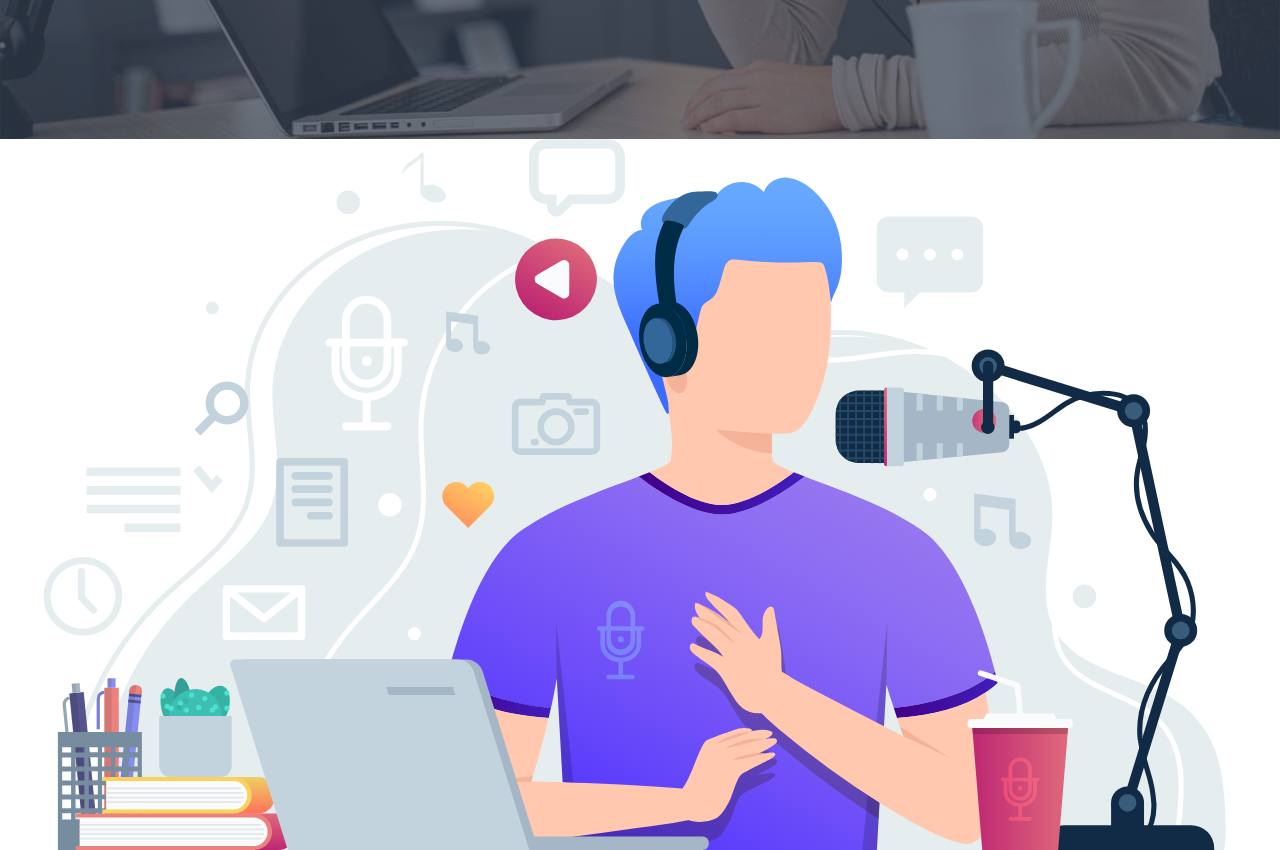
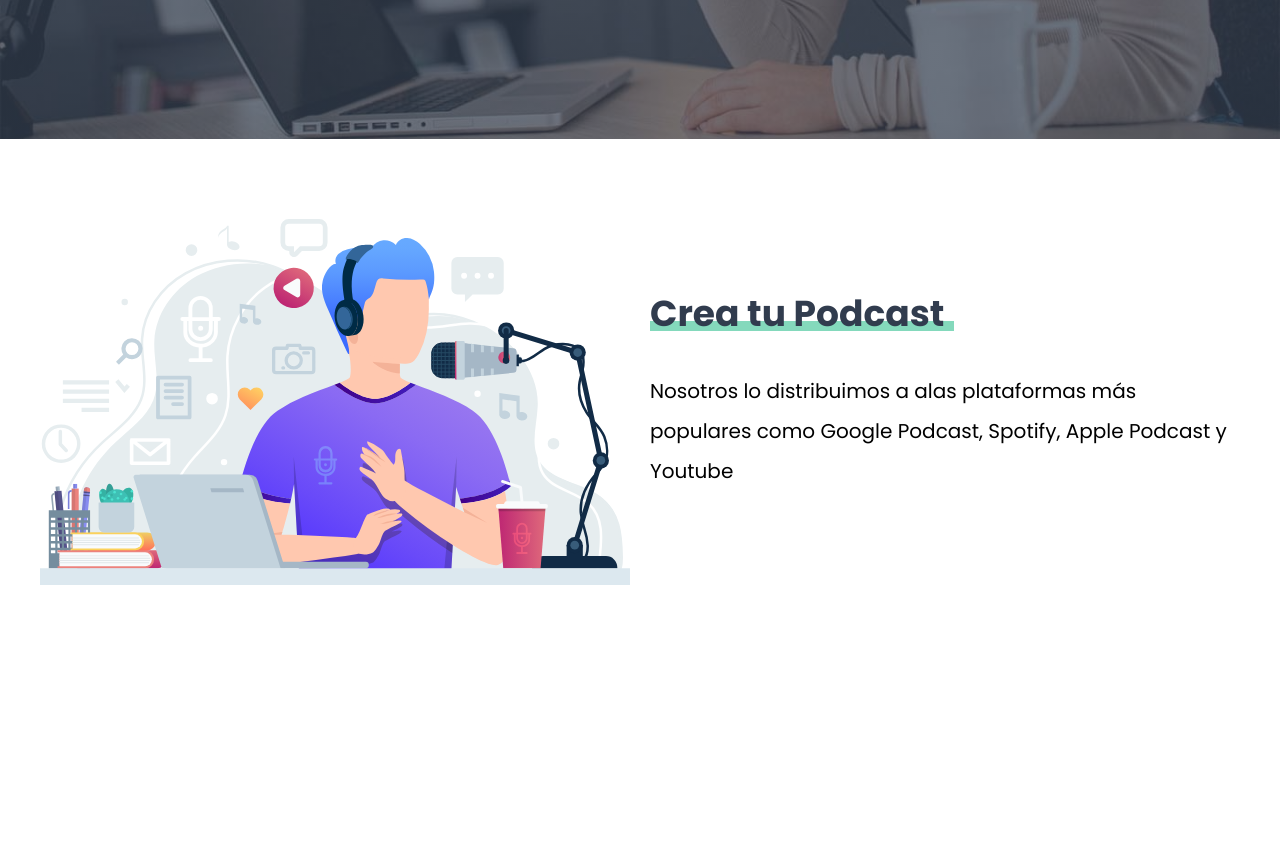
Before and after one commit to JosueP0721/Proyecto--Podcast, a website: page index.html in a window 1280 px wide. Shown: the part 660-1510 px from the top of the page. After the commit the page ends 1325 px from the top, so only its background shows below. Drawn offline with Linux system fonts and the light colour scheme.

Commit message:
crea scss

```diff
--- a/src/scss/base/_globales.scss
+++ b/src/scss/base/_globales.scss
@@ -48,7 +48,23 @@ h3 {
 h1 {
     font-size: 4rem;
 }
-
+h2 {
+    font-size: 3.6rem;
+    display: inline-block;
+    margin-top: 5rem;
+    color: v.$secundario;
+    @include m.tablet {
+        margin-top: 0;
+    }
+    &::after {
+        content: '';
+        background-color: v.$primario;
+        height: 1rem;
+        width: calc(100% + 1rem);
+        display: block;
+        margin: -1.4rem 0 0 0;
+    }
+}
 h3 {
     font-size: 2.8rem;
     text-align: center;
@@ -59,6 +75,12 @@ ul {
     padding: 0;
     list-style: none;
 }
+.seccion {
+    padding: 3rem 0;
+    @include m.tablet {
+        padding: 8rem 0;
+    }
+}
 
 .text-center {
     text-align: center;
--- a/src/scss/layout/_crea.scss
+++ b/src/scss/layout/_crea.scss
@@ -0,0 +1,9 @@
+@use 'base/variables' as v;
+@use 'base/mixins' as m;
+
+.crea-grid {
+    @include m.tablet {
+        @include m.grid(2, 2rem);
+        align-items: center;
+    }
+}
--- a/src/scss/layout/_index.scss
+++ b/src/scss/layout/_index.scss
@@ -1 +1,2 @@
 @forward 'header';
+@forward 'crea';
```
Also changed, not shown: build/css/app.css, 1 other file.
